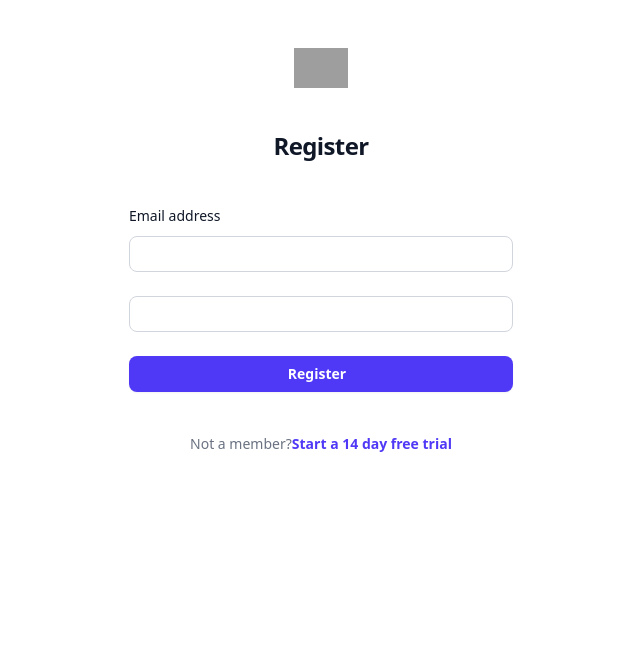
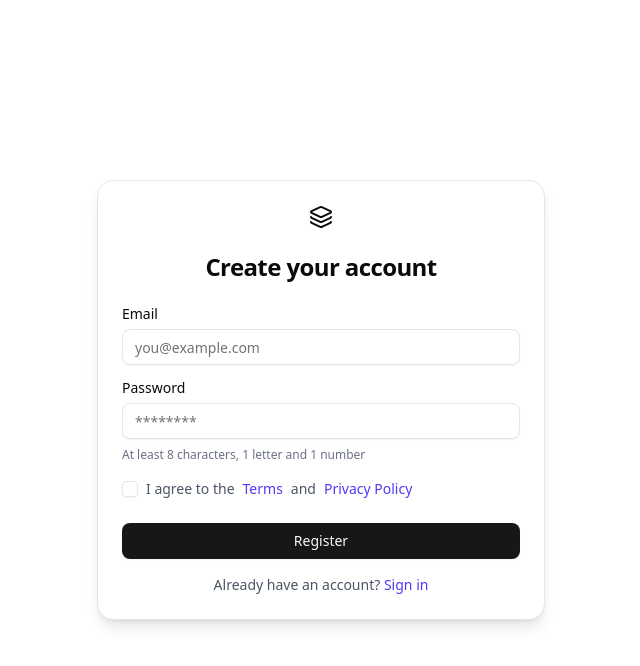
Before and after one commit to alper-demir/yt-comment-analysis, a React (Vite) app in the folder frontend/: page /register in a window 1280 px wide. Shown: the top 666 px of the page, without its empty margins (319-959 px from the left). Built offline with nearby package versions, Linux system fonts and the light colour scheme; no server answers; grey boxes are pictures that could not be loaded.

Commit message:
refactor login and register page
shadcn-ui page refactoring

```diff
--- a/frontend/package.json
+++ b/frontend/package.json
@@ -10,6 +10,7 @@
     "preview": "vite preview"
   },
   "dependencies": {
+    "@radix-ui/react-checkbox": "^1.3.3",
     "@radix-ui/react-collapsible": "^1.1.12",
     "@radix-ui/react-dialog": "^1.1.14",
     "@radix-ui/react-dropdown-menu": "^2.1.15",
--- /dev/null
+++ b/frontend/src/components/ui/checkbox.jsx
@@ -0,0 +1,28 @@
+import * as React from "react"
+import * as CheckboxPrimitive from "@radix-ui/react-checkbox"
+import { CheckIcon } from "lucide-react"
+
+import { cn } from "@/lib/utils"
+
+function Checkbox({
+  className,
+  ...props
+}) {
+  return (
+    <CheckboxPrimitive.Root
+      data-slot="checkbox"
+      className={cn(
+        "peer border-input dark:bg-input/30 data-[state=checked]:bg-primary data-[state=checked]:text-primary-foreground dark:data-[state=checked]:bg-primary data-[state=checked]:border-primary focus-visible:border-ring focus-visible:ring-ring/50 aria-invalid:ring-destructive/20 dark:aria-invalid:ring-destructive/40 aria-invalid:border-destructive size-4 shrink-0 rounded-[4px] border shadow-xs transition-shadow outline-none focus-visible:ring-[3px] disabled:cursor-not-allowed disabled:opacity-50",
+        className
+      )}
+      {...props}>
+      <CheckboxPrimitive.Indicator
+        data-slot="checkbox-indicator"
+        className="flex items-center justify-center text-current transition-none">
+        <CheckIcon className="size-3.5" />
+      </CheckboxPrimitive.Indicator>
+    </CheckboxPrimitive.Root>
+  );
+}
+
+export { Checkbox }
--- a/frontend/src/pages/Login.jsx
+++ b/frontend/src/pages/Login.jsx
@@ -1,11 +1,17 @@
 import { useEffect, useState } from "react";
-import { authNverification, login } from "../services/authService"
-import { Navigate, useNavigate } from 'react-router';
+import { authNverification, login } from "../services/authService";
+import { Link, useNavigate } from "react-router";
 import { useDispatch } from "react-redux";
 import { setUser } from "../redux/user";
+import { Card, CardHeader, CardTitle, CardDescription, CardContent, CardFooter } from "@/components/ui/card";
+import { Input } from "@/components/ui/input";
+import { Button } from "@/components/ui/button";
+import { Label } from "@/components/ui/label";
+import { toast } from "react-hot-toast";
+import LoadingSpinner from "@/components/LoadingSpinner";
+import { Layers } from 'lucide-react';
 
 const Login = () => {
-
     const navigate = useNavigate();
     const dispatch = useDispatch();
 
@@ -13,25 +19,31 @@ const Login = () => {
     const [password, setPassword] = useState("");
 
     const [loading, setLoading] = useState(true);
+    const [submitting, setSubmitting] = useState(false);
 
     const handleLogin = async () => {
+        setSubmitting(true);
         try {
             const response = await login(email, password);
             const data = await response.json();
             if (response.ok) {
-                dispatch(setUser(data.user))
+                dispatch(setUser(data.user));
                 localStorage.setItem("token", data.token);
-                navigate("/")
+                navigate("/");
+                toast.success("Login successful!");
             } else {
-                console.error("Login failed:", data);
+                toast.error(data.message || "Login failed");
             }
         } catch (error) {
+            toast.error("Something went wrong");
             console.error("Login error:", error);
+        } finally {
+            setSubmitting(false);
         }
     };
 
     useEffect(() => {
-        authNverification().then(data => {
+        authNverification().then((data) => {
             setLoading(false);
             if (data.authNverification) {
                 dispatch(setUser(data.user));
@@ -41,49 +53,78 @@ const Login = () => {
     }, []);
 
     if (loading) {
-        return <div>Loading...</div>
+        return (
+            <div className="flex items-center justify-center h-screen">
+                <LoadingSpinner size="lg" />
+            </div>
+        );
     }
 
     return (
-        <div className="flex min-h-full flex-col justify-center px-6 py-12 lg:px-8">
-            <div className="sm:mx-auto sm:w-full sm:max-w-sm">
-                <img src="https://tailwindcss.com/plus-assets/img/logos/mark.svg?color=indigo&shade=600" alt="Your Company" className="mx-auto h-10 w-auto" />
-                <h2 className="mt-10 text-center text-2xl/9 font-bold tracking-tight text-gray-900">Sign in to your account</h2>
-            </div>
+        <div className="flex items-center justify-center h-screen px-4">
+            <Card className="w-full max-w-md shadow-lg border rounded-2xl">
+                <CardHeader>
+                    <Layers className="mx-auto" />
+                    <CardTitle className="text-center text-2xl font-bold mt-4">Sign in</CardTitle>
+                    <CardDescription className="text-center">Access your account to continue</CardDescription>
+                </CardHeader>
 
-            <div className="mt-10 sm:mx-auto sm:w-full sm:max-w-sm">
-                <form action="#" method="POST" className="space-y-6">
-                    <div>
-                        <label htmlFor="email" className="block text-sm/6 font-medium text-gray-900">Email address</label>
-                        <div className="mt-2">
-                            <input id="email" type="email" name="email" required autoComplete="email" className="block w-full rounded-md bg-white px-3 py-1.5 text-base text-gray-900 outline-1 -outline-offset-1 outline-gray-300 placeholder:text-gray-400 focus:outline-2 focus:-outline-offset-2 focus:outline-indigo-600 sm:text-sm/6" onChange={(e) => setEmail(e.target.value)} value={email} />
-                        </div>
+                <CardContent className="space-y-6">
+                    <div className="space-y-2">
+                        <Label htmlFor="email">Email address</Label>
+                        <Input
+                            id="email"
+                            type="email"
+                            placeholder="you@example.com"
+                            value={email}
+                            onChange={(e) => setEmail(e.target.value)}
+                            disabled={submitting}
+                            required
+                        />
                     </div>
 
-                    <div>
+                    <div className="space-y-2">
                         <div className="flex items-center justify-between">
-                            <label htmlFor="password" className="block text-sm/6 font-medium text-gray-900">Password</label>
-                            <div className="text-sm">
-                                <a href="#" className="font-semibold text-indigo-600 hover:text-indigo-500">Forgot password?</a>
-                            </div>
+                            <Label htmlFor="password">Password</Label>
+                            <button
+                                type="button"
+                                className="text-sm text-indigo-600 hover:underline"
+                                onClick={() => toast("Forgot password clicked")}
+                            >
+                                Forgot password?
+                            </button>
                         </div>
-                        <div className="mt-2">
-                            <input id="password" type="password" name="password" required autoComplete="current-password" className="block w-full rounded-md bg-white px-3 py-1.5 text-base text-gray-900 outline-1 -outline-offset-1 outline-gray-300 placeholder:text-gray-400 focus:outline-2 focus:-outline-offset-2 focus:outline-indigo-600 sm:text-sm/6" onChange={(e) => setPassword(e.target.value)} value={password} />
-                        </div>
+                        <Input
+                            id="password"
+                            type="password"
+                            placeholder="••••••••"
+                            value={password}
+                            onChange={(e) => setPassword(e.target.value)}
+                            disabled={submitting}
+                            required
+                        />
                     </div>
 
-                    <div>
-                        <button type="button" onClick={handleLogin} className="flex w-full justify-center rounded-md bg-indigo-600 px-3 py-1.5 text-sm/6 font-semibold text-white shadow-xs hover:bg-indigo-500 focus-visible:outline-2 focus-visible:outline-offset-2 focus-visible:outline-indigo-600">Sign in</button>
-                    </div>
-                </form>
+                    <Button
+                        onClick={handleLogin}
+                        disabled={submitting}
+                        className="w-full cursor-pointer"
+                    >
+                        {submitting ? <LoadingSpinner size="sm" /> : "Sign in"}
+                    </Button>
+                </CardContent>
 
-                <p className="mt-10 text-center text-sm/6 text-gray-500">
-                    Not a member? {email + " " + password}
-                    <a href="#" className="font-semibold text-indigo-600 hover:text-indigo-500">Start a 14 day free trial</a>
-                </p>
-            </div>
+                <CardFooter className="flex justify-center text-sm text-gray-600">
+                    <p className="text-center text-sm text-gray-600">
+                        Don't you have an account?{" "}
+                        <Link to="/register" className="font-medium text-indigo-600 hover:underline">
+                            Sign up
+                        </Link>
+                    </p>
+                </CardFooter>
+            </Card>
         </div>
-    )
-}
+    );
+};
 
-export default Login
+export default Login;
--- a/frontend/src/pages/Register.jsx
+++ b/frontend/src/pages/Register.jsx
@@ -1,89 +1,131 @@
-import { useState } from "react";
-import { register } from "../services/authService";
-import LoadingSpinner from "../components/LoadingSpinner";
+import { useState } from "react"
+import { register } from "../services/authService"
+import LoadingSpinner from "../components/LoadingSpinner"
+import { Card, CardHeader, CardTitle, CardContent, CardFooter } from "@/components/ui/card"
+import { Input } from "@/components/ui/input"
+import { Label } from "@/components/ui/label"
+import { Button } from "@/components/ui/button"
+import { Checkbox } from "@/components/ui/checkbox"
+import { Link, useNavigate } from "react-router"
+import { Layers } from 'lucide-react';
 
 const Register = () => {
+    const [email, setEmail] = useState("")
+    const [password, setPassword] = useState("")
+    const [acceptedTerms, setAcceptedTerms] = useState(false)
+    const [loading, setLoading] = useState(false)
 
-    const [email, setEmail] = useState("");
-    const [password, setPassword] = useState("");
+    const navigate = useNavigate()
 
-    const [loading, setLoading] = useState(false);
-
-    const mailRegex = (email) => {
-        const emailRegex = /^[^\s@]+@[^\s@]+\.[^\s@]+$/;
-        return emailRegex.test(email);
-    };
-
-    const passwordRegex = (password) => {
-        // Minimum 8 karakter, en az 1 harf ve 1 rakam içermeli
-        const passwordRegex = /^(?=.*[A-Za-z])(?=.*\d)[A-Za-z\d]{8,}$/;
-        return passwordRegex.test(password);
-    };
+    const mailRegex = (email) => /^[^\s@]+@[^\s@]+\.[^\s@]+$/.test(email)
+    const passwordRegex = (password) => /^(?=.*[A-Za-z])(?=.*\d)[A-Za-z\d]{8,}$/.test(password)
 
     const handleRegister = async () => {
-
         if (!mailRegex(email)) {
-            alert("Geçerli bir e-posta girin.");
+            alert("Geçerli bir e-posta girin.")
+            return;
+        }
+        if (!passwordRegex(password)) {
+            alert("Şifre en az 8 karakter, en az 1 harf ve 1 rakam içermelidir.")
+            return;
+        }
+        if (!acceptedTerms) {
+            alert("Devam edebilmek için şartları kabul etmelisiniz.")
             return;
         }
 
-        if (!passwordRegex(password)) {
-            alert("Şifre en az 8 karakter, en az 1 harf ve 1 rakam içermelidir.");
-            return;
+        setLoading(true)
+        try {
+            const response = await register(email, password)
+            const data = await response.json()
+            if (response.ok) {
+                console.log("Register success:", data)
+                navigate("/login")
+            } else {
+                console.error("Register failed:", data)
+            }
+        } catch (error) {
+            console.error("Register error:", error)
+        } finally {
+            setLoading(false)
         }
-
-        setLoading(true);
-
-        const response = await register(email, password);
-        const data = await response.json();
-        if (response.ok) {
-            console.log(data);
-        } else {
-            // Notify user
-        }
-        setLoading(false);
-        console.log(response.ok);
     }
 
     return (
-        <div className="flex min-h-full flex-col justify-center px-6 py-12 lg:px-8">
-            <div className="sm:mx-auto sm:w-full sm:max-w-sm">
-                <img src="https://tailwindcss.com/plus-assets/img/logos/mark.svg?color=indigo&shade=600" alt="Your Company" className="mx-auto h-10 w-auto" />
-                <h2 className="mt-10 text-center text-2xl/9 font-bold tracking-tight text-gray-900">Register</h2>
-            </div>
+        <div className="flex h-screen items-center justify-center px-4">
+            <Card className="w-full max-w-md shadow-lg rounded-2xl">
+                <CardHeader className="text-center">
+                    <Layers className="mx-auto" />
+                    <CardTitle className="mt-4 text-2xl font-bold tracking-tight">Create your account</CardTitle>
+                </CardHeader>
 
-            <div className="mt-10 sm:mx-auto sm:w-full sm:max-w-sm">
-                <form action="#" method="POST" className="space-y-6">
-                    <div>
-                        <label for="email" className="block text-sm/6 font-medium text-gray-900">Email address</label>
-                        <div className="mt-2">
-                            <input id="email" type="email" name="email" required autocomplete="email" className="block w-full rounded-md bg-white px-3 py-1.5 text-base text-gray-900 outline-1 -outline-offset-1 outline-gray-300 placeholder:text-gray-400 focus:outline-2 focus:-outline-offset-2 focus:outline-indigo-600 sm:text-sm/6" onChange={(e) => setEmail(e.target.value)} value={email} />
-                        </div>
+                <CardContent className="space-y-4">
+                    <div className="space-y-2">
+                        <Label htmlFor="email">Email</Label>
+                        <Input
+                            id="email"
+                            type="email"
+                            placeholder="you@example.com"
+                            value={email}
+                            onChange={(e) => setEmail(e.target.value)}
+                        />
                     </div>
 
-                    <div className="mt-2">
-                        <input id="password" type="password" name="password" required autocomplete="current-password" className="block w-full rounded-md bg-white px-3 py-1.5 text-base text-gray-900 outline-1 -outline-offset-1 outline-gray-300 placeholder:text-gray-400 focus:outline-2 focus:-outline-offset-2 focus:outline-indigo-600 sm:text-sm/6" onChange={(e) => setPassword(e.target.value)} value={password} />
+                    <div className="space-y-2">
+                        <Label htmlFor="password">Password</Label>
+                        <Input
+                            id="password"
+                            type="password"
+                            placeholder="********"
+                            value={password}
+                            onChange={(e) => setPassword(e.target.value)}
+                        />
+                        <p className="mt-1 text-xs text-gray-500">At least 8 characters, 1 letter and 1 number</p>
                     </div>
 
-                    <div>
-                        <button
-                            type="button"
-                            onClick={handleRegister}
-                            className={`flex w-full justify-center rounded-md px-3 py-1.5 text-sm/6 font-semibold text-white shadow-xs hover:bg-indigo-700 focus-visible:outline-2 focus-visible:outline-offset-2 focus-visible:outline-indigo-600 cursor-pointer disabled:cursor-not-allowed ${loading ? 'bg-indigo-400 opacity-80' : 'bg-indigo-600'}`}
-                            disabled={loading}
-                        >
-                            <span className="mr-2">Register</span>
-                            {loading && <LoadingSpinner color="blue" size="md" />}
-                        </button>
+                    <div className="flex items-center space-x-2">
+                        <Checkbox
+                            id="terms"
+                            checked={acceptedTerms}
+                            onCheckedChange={(val) => setAcceptedTerms(!!val)}
+                        />
+                        <Label htmlFor="terms" className="text-sm text-gray-600">
+                            I agree to the{" "}
+                            <a href="/terms" className="text-indigo-600 hover:underline" target="_blank">
+                                Terms
+                            </a>{" "}
+                            and{" "}
+                            <a href="/privacy" className="text-indigo-600 hover:underline" target="_blank">
+                                Privacy Policy
+                            </a>
+                        </Label>
                     </div>
+                </CardContent>
 
-                </form>
+                <CardFooter className="flex flex-col space-y-4">
+                    <Button
+                        onClick={handleRegister}
+                        disabled={loading}
+                        className="w-full"
+                    >
+                        {loading ? (
+                            <div className="flex items-center gap-2">
+                                <LoadingSpinner size="sm" color="white" />
+                                <span>Registering...</span>
+                            </div>
+                        ) : (
+                            "Register"
+                        )}
+                    </Button>
 
-                <p className="mt-10 text-center text-sm/6 text-gray-500">
-                    Not a member?
-                    <a href="#" className="font-semibold text-indigo-600 hover:text-indigo-500">Start a 14 day free trial</a>
-                </p>
-            </div>
+                    <p className="text-center text-sm text-gray-600">
+                        Already have an account?{" "}
+                        <Link to="/login" className="font-medium text-indigo-600 hover:underline">
+                            Sign in
+                        </Link>
+                    </p>
+                </CardFooter>
+            </Card>
         </div>
     )
 }
```
Also changed, not shown: 1 other file (tests, documents, lock files or other folders).
